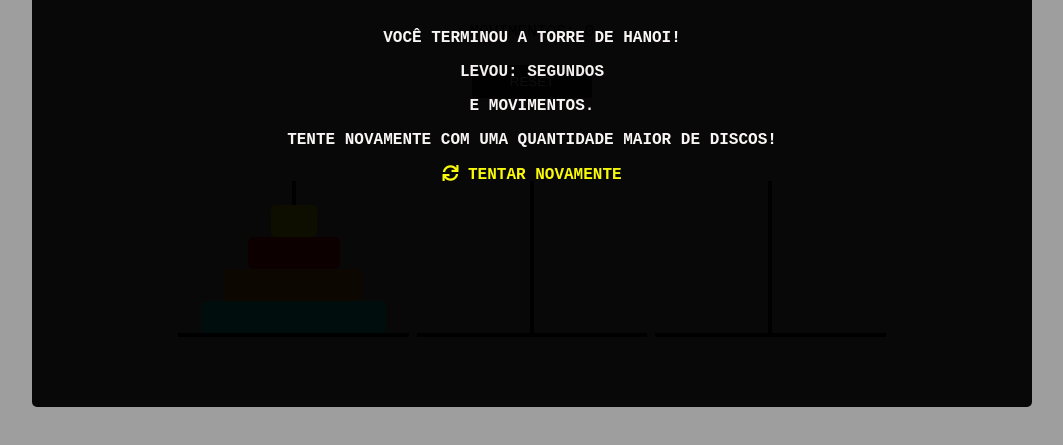
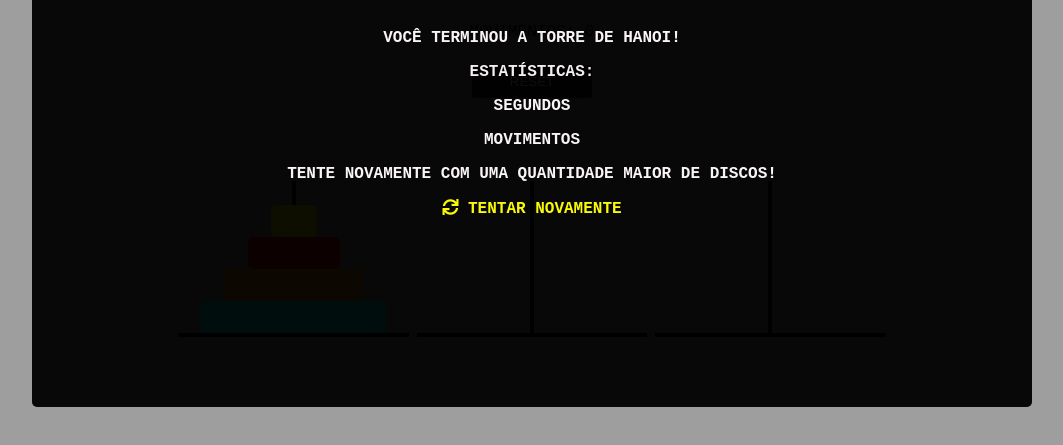
Before and after one commit to gustavopnunes/torre-de-hanoi, a plain HTML site: page index.html in a window 1280 px wide. Shown: the part 107-552 px from the top of the page, without its empty margins (108-1171 px from the left). Drawn offline with Linux system fonts and the light colour scheme.

Commit message:
just saving

```diff
--- a/index.html
+++ b/index.html
@@ -15,8 +15,9 @@
         <div class="after"></div>
         <h1>Parabéns!</h1>
         <p>Você terminou a torre de Hanoi!</p>
-        <p>Levou: <span id="finish-time"></span> segundos</p>
-        <p>E <span id="finish-moves"></span> movimentos.</p>
+        <p>Estatísticas:</p>
+        <p> <span id="finish-time"></span> segundos</p>
+        <p><span id="finish-moves"></span> movimentos</p>
         <p class = "try-again">Tente novamente com uma quantidade maior de discos!</p>
         <p id="retry"><i class="fas fa-sync"></i>  Tentar Novamente</p>
     </div>
```
